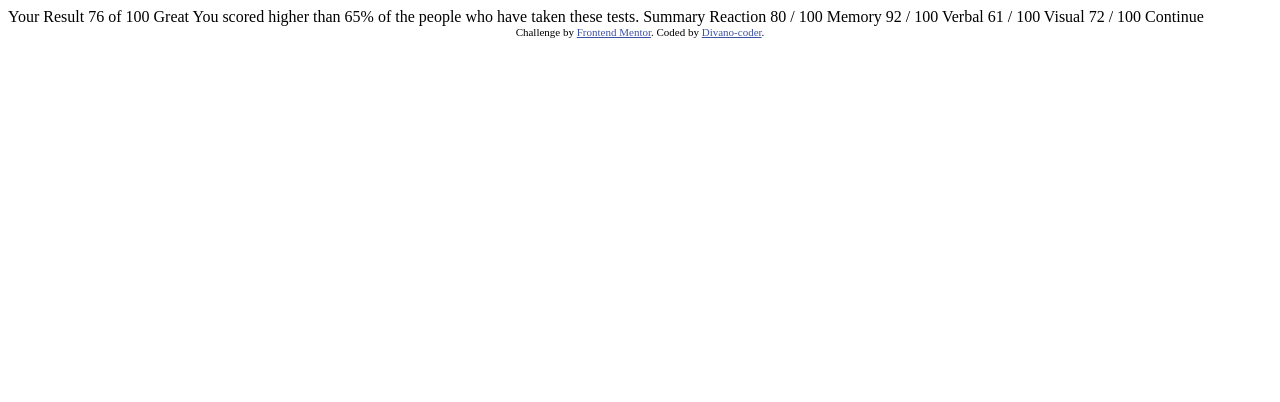
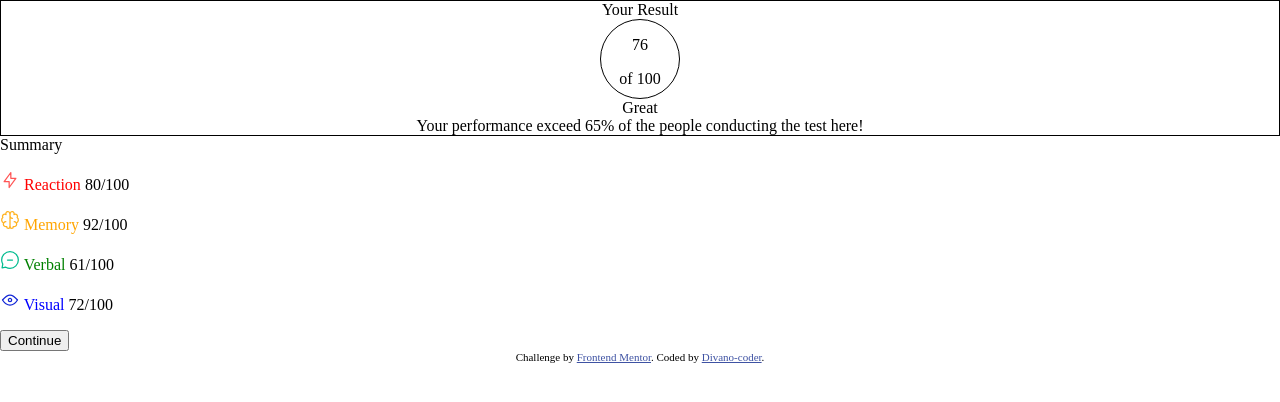
Before and after one commit to Divano-coder/results-summary-component, a plain HTML site: page index.html in a window 1280 px wide. Drawn offline with Linux system fonts and the light colour scheme.

Commit message:
Structure finish

```diff
--- a/index.html
+++ b/index.html
@@ -11,7 +11,7 @@
       sizes="32x32"
       href="./assets/images/favicon-32x32.png"
     />
-
+    <link rel="stylesheet" href="style.css" />
     <title>Frontend Mentor | Results summary component</title>
 
     <!-- Feel free to remove these styles or customise in your own stylesheet 👍 -->
@@ -24,12 +24,29 @@
         color: hsl(228, 45%, 44%);
       }
     </style>
+    <!-- Me quede en cambiar los articles por section -->
   </head>
   <body>
-    Your Result 76 of 100 Great You scored higher than 65% of the people who
-    have taken these tests. Summary Reaction 80 / 100 Memory 92 / 100 Verbal 61
-    / 100 Visual 72 / 100 Continue
-
+    <main>
+      <article class="container-color">
+        <header class="header">Your Result</header>
+        <section class="circle">
+          <p class="calification">76</p>
+          <p class="calification-max">of 100</p>
+        </section>
+        <div class="calification-title">Great</div>
+        <footer class="footer">
+          Your performance exceed 65% of the people conducting the test here!
+        </footer>
+      </article>
+      <div class="container-white">
+        <article class="white-data">
+          <header class="title">Summary</header>
+          <section class="injection-data" id="injection-data"></section>
+          <button>Continue</button>
+        </article>
+      </div>
+    </main>
     <div class="attribution">
       Challenge by
       <a href="https://www.frontendmentor.io?ref=challenge" target="_blank"
@@ -38,5 +55,6 @@
       <a href="https://github.com/Divano-coder" target="_blank">Divano-coder</a
       >.
     </div>
+    <script src="script.js"></script>
   </body>
 </html>
--- /dev/null
+++ b/script.js
@@ -0,0 +1,25 @@
+const score = document.getElementById("injection-data");
+
+const categories = [
+  { category: "category1" },
+  { category: "category2" },
+  { category: "category3" },
+  { category: "category4" },
+];
+
+fetch("data.json")
+  .then((response) => response.json())
+  .then((data) => {
+    data.forEach((item, index) => {
+      const p = document.createElement("p");
+      p.innerHTML = `
+        <img src="${item.icon}" alt="Logo of category" class="letter-size">
+        <span class="letter-size ${categories[index].category}">${item.category}</span>
+        <span class="letter-size score">${item.score}</span><span class="letter-size total-score">/100</span>
+      `;
+      score.appendChild(p);
+    });
+  })
+  .catch((error) => {
+    console.error("Error loading JSON file.");
+  });
--- /dev/null
+++ b/style.css
@@ -0,0 +1,60 @@
+html {
+  box-sizing: border-box;
+}
+
+*,
+*::after,
+*::before {
+  box-sizing: inherit;
+}
+
+body {
+  margin: 0;
+  padding: 0;
+}
+
+.category1 {
+  color: red;
+}
+
+.category2 {
+  color: orange;
+}
+
+.category3 {
+  color: green;
+}
+
+.category4 {
+  color: blue;
+}
+
+.container-color .calification-title {
+  text-align: center;
+}
+
+.container-color .circle {
+  margin-left: auto;
+  margin-right: auto;
+  text-align: center;
+  border: thin solid black;
+  border-radius: 50%;
+  width: 80px;
+  height: 80px;
+}
+
+.container-color .footer {
+  text-align: center;
+}
+
+.container-color header {
+  text-align: center;
+}
+
+.container-color {
+  border: thin solid black;
+}
+
+.letter-size {
+  /* color: red; */
+}
```
Also changed, not shown: design/active-states.jpg (deleted), design/desktop-design.jpg (deleted), design/desktop-preview.jpg (deleted), design/mobile-design.jpg (deleted).
